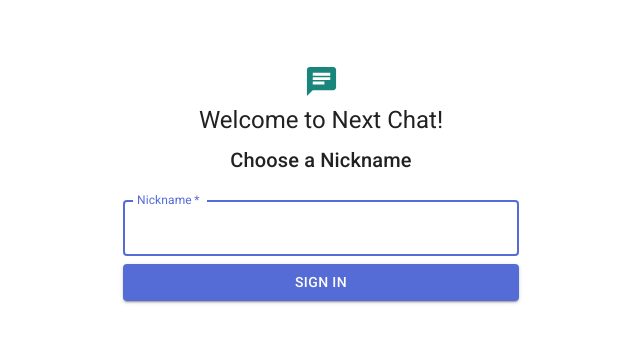
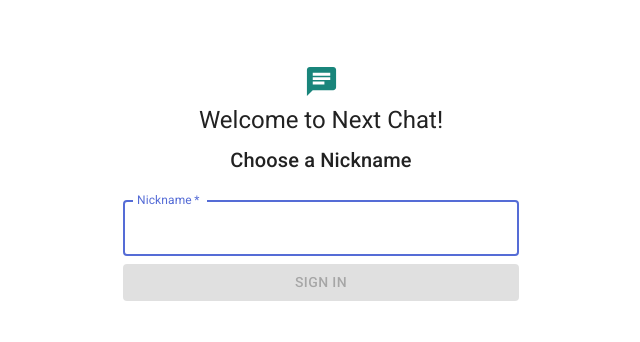
Before and after one commit to astrohunter62/nextjs-chat, a Next.js app: page / in a window 1280 px wide. Shown: the top 342 px of the page, without its empty margins (319-959 px from the left). Built offline with nearby package versions, Linux system fonts and the light colour scheme; no server answers.

Commit message:
Disable sign in with no nickname

```diff
--- a/src/components/index.js
+++ b/src/components/index.js
@@ -74,6 +74,7 @@ function SignIn(props) {
                         variant="contained"
                         color="primary"
                         onClick={handleSignIn}
+                        disabled={name.length === 0}
                     >
                         Sign In
                     </Button>
```
